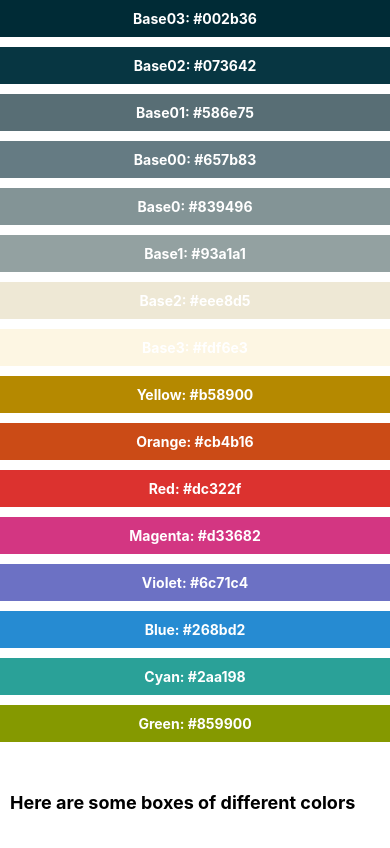
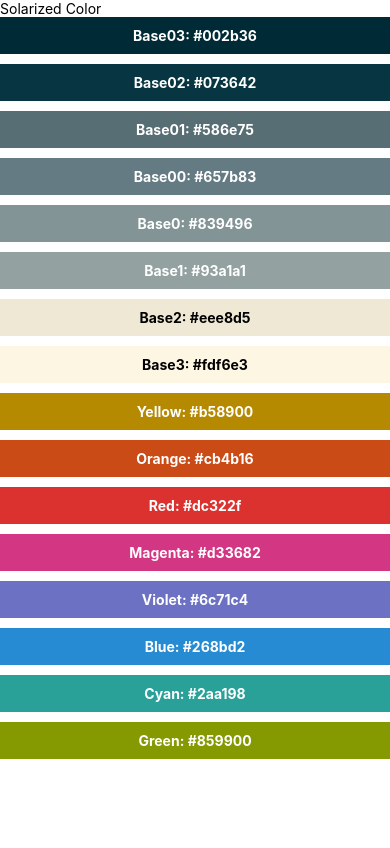
Before and after one commit to simonojok19/awesome-react-native, a React Native app: screen / in a window 390 px wide. Shown: the top 848 px of the page. Built offline with nearby package versions, Linux system fonts and the light colour scheme.

Commit message:
changed the whitings

```diff
--- a/App.js
+++ b/App.js
@@ -26,10 +26,8 @@ const App = () => {
           <FlatList data={COLORS} renderItem={
               ({item, index}) => <ColorBox colorName={item.colorName} hexCode={item.hexCode}/>}
                     keyExtractor={item => item.colorName}
+                    ListHeaderComponent={<Text>Solarized Color</Text>}
           />
-        <View style={styles.container}>
-          <Text style={[styles.text]}>Here are some boxes of different colors</Text>
-        </View>
       </SafeAreaView>
   );
 }
--- a/components/ColorBox.js
+++ b/components/ColorBox.js
@@ -5,9 +5,14 @@ const ColorBox = ({colorName, hexCode}) => {
     const boxColor = {
         backgroundColor: hexCode
     }
+
+    const textColor = {
+        color: parseInt(hexCode.replace('#', ''), 16)
+            > 0xffffff / 1.1 ? 'black': 'white'
+    }
     return (
         <View style={[styles.box, boxColor]}>
-            <Text style={[styles.boxText]}>{colorName}: {hexCode}</Text>
+            <Text style={[styles.boxText, textColor]}>{colorName}: {hexCode}</Text>
         </View>
     )
 }
```
